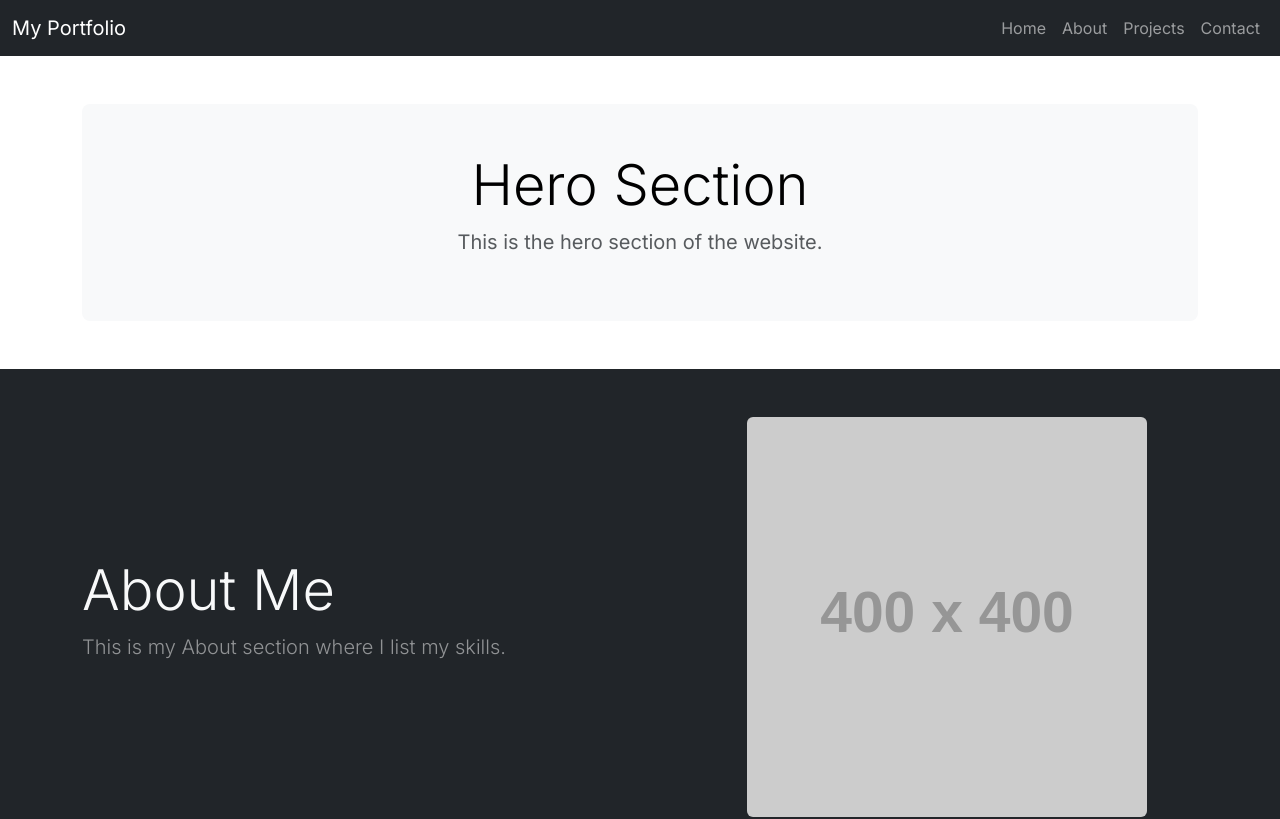
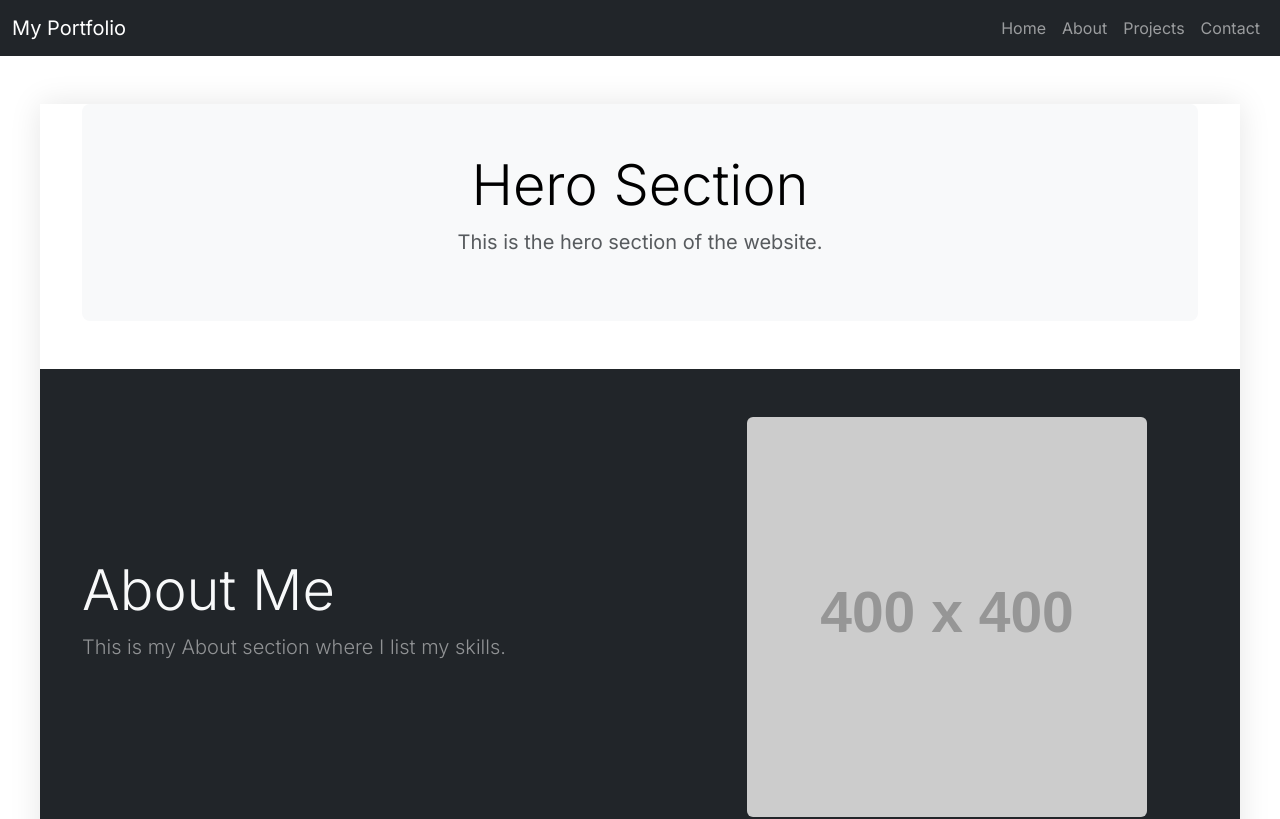
Before and after one commit to jd-loper/portfolio-website, a React (Vite) app: page / in a window 1280 px wide. Shown: the top 819 px of the page. Built offline with nearby package versions, Linux system fonts and the light colour scheme; the HTML template or start-up script is replaced by a standard one.

Commit message:
Add responsive styles for app-wrapper component in index.css

```diff
--- a/src/index.css
+++ b/src/index.css
@@ -14,3 +14,23 @@ body {
 button {
   cursor: pointer;
 }
+
+.app-wrapper {
+  max-width: 1400px;
+  margin: 0 auto;
+  width: 100%;
+  box-shadow: 0 0 30px rgba(0, 0, 0, 0.1);
+}
+
+@media (max-width: 1440px) {
+  .app-wrapper {
+    max-width: 1200px;
+  }
+}
+
+@media (max-width: 1200px) {
+  .app-wrapper {
+    max-width: 100%;
+    box-shadow: none;
+  }
+}
```
